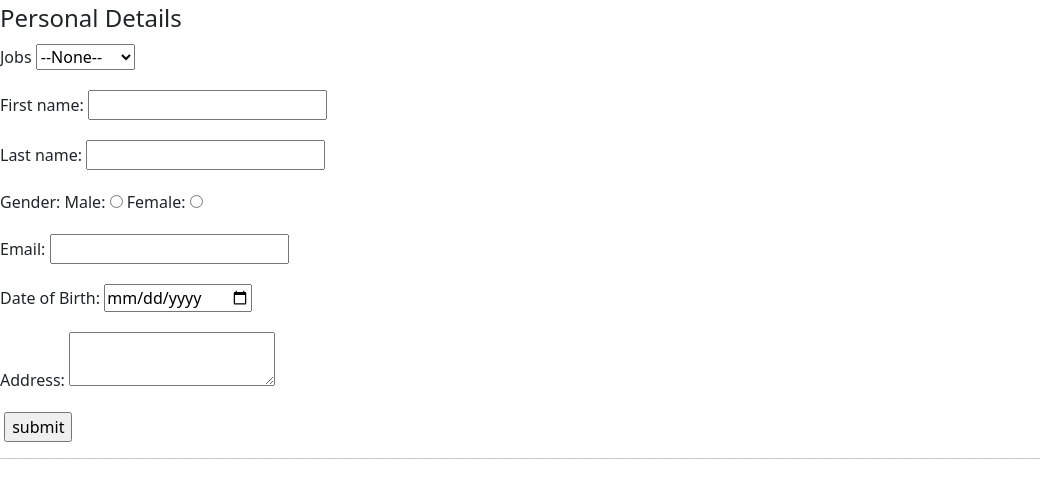
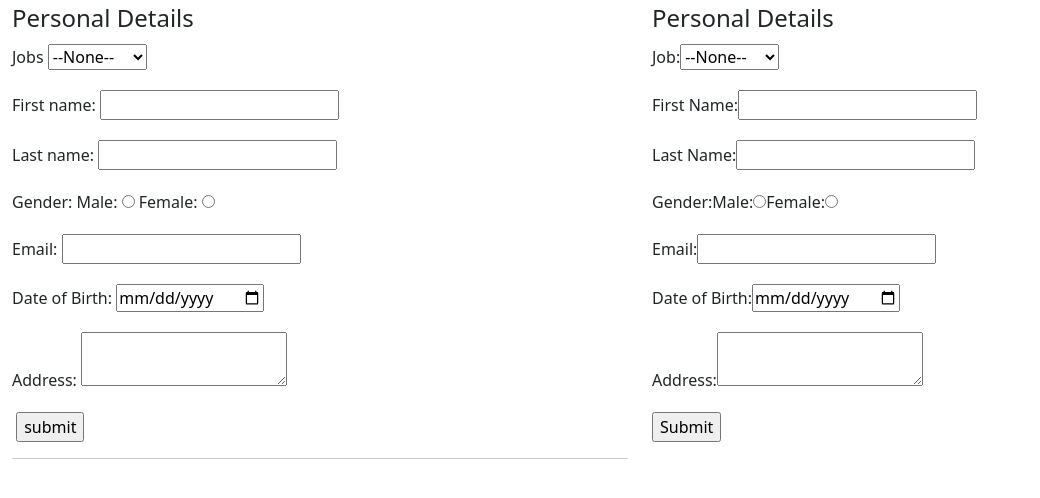
Before and after one commit to XuanTuyet/practice, a plain HTML site: page FORM.html in a window 1280 px wide. Shown: the whole page, without its empty margins (0-1040 px from the left). Drawn offline with nearby package versions, Linux system fonts and the light colour scheme.

Commit message:
form DOM generator
With static data

```diff
--- a/FORM.html
+++ b/FORM.html
@@ -8,6 +8,9 @@
 </head>
 <body>
 
+    <div class="container-fluid">
+        <div class="row">
+            <div class="col-6">
                 <!-- Form Basic -->
                 <fieldset>
                     <legend>Personal Details</legend>
@@ -64,6 +67,13 @@
                 </fieldset>
 
                 <hr>
+            </div>
+            <div class="col-6" id="form-generator">
+
+            </div>
+        </div>
+    </div>
+
 
 
     <!-- Boostrap form -->
@@ -124,5 +134,6 @@
 <!--        </form>-->
 <!--    </fieldset>-->
     <script src="asset/js/form.js" type="text/javascript"></script>
+    <script src="asset/js/form-dom-generator.js" type="text/javascript"></script>
 </body>
 </html>
--- /dev/null
+++ b/asset/js/form-dom-generator.js
@@ -0,0 +1,216 @@
+var form_generator = document.getElementById('form-generator');
+var fieldSet = document.createElement('fieldset');
+var legend = document.createElement('legend');
+var form = document.createElement('form');
+
+const inputs =
+    {
+        "job": [
+            {
+                "key": "label",
+                "for": "job-generator",
+                "value": "Job: "
+            },
+            {
+                "key": "select",
+                "id": "job-generator",
+                "name": "job",
+                "options": [
+                    "",
+                    "IT",
+                    "Developer",
+                    "Barista",
+                    "Call Girl"
+                ]
+            }
+        ],
+        "fName": [
+            {
+                "key": "label",
+                "for": "fName-generator",
+                "value": "First Name: "
+            },
+            {
+                "key": "input",
+                "name": "fName",
+                "type": "text",
+                "id": "fName-generator"
+            }
+        ],
+        "lName": [
+            {
+                "key": "label",
+                "for": "lName-generator",
+                "value": "Last Name: "
+            },
+            {
+                "key": "input",
+                "name": "lName",
+                "type": "text",
+                "id": "lName-generator"
+            }
+        ],
+        "gender": [
+            {
+                "key": "label",
+                "value": "Gender: "
+            },
+            {
+                "key": "label",
+                "for": "male-generator",
+                "value": "Male: "
+            },
+            {
+                "key": "input",
+                "name": "male",
+                "type": "radio",
+                "id": "male-generator"
+            },
+            {
+                "key": "label",
+                "for": "female-generator",
+                "value": "Female: "
+            },
+            {
+                "key": "input",
+                "name": "female",
+                "type": "radio",
+                "id": "female-generator"
+            }
+        ],
+        "email": [
+            {
+                "key": "label",
+                "for": "email-generator",
+                "value": "Email: "
+            },
+            {
+                "key": "input",
+                "name": "email",
+                "type": "email",
+                "id": "email-generator"
+            }
+        ],
+        "dob": [
+            {
+                "key": "label",
+                "for": "dob-generator",
+                "value": "Date of Birth: "
+            },
+            {
+                "key": "input",
+                "name": "dob",
+                "type": "date",
+                "id": "dob-generator"
+            }
+        ],
+        "address": [
+            {
+                "key": "label",
+                "for": "add-generator",
+                "value": "Address: "
+            },
+            {
+                "key": "textarea",
+                "name": "address",
+                "id": "add-generator"
+            }
+        ],
+        "submit": [
+            {
+                "key": "label",
+                "for": "submit-generator"
+            },
+            {
+                "key": "input",
+                "name": "submit",
+                "type": "submit",
+                "id": "submit-generator"
+            }
+        ],
+    }
+
+//Set attribute form
+form.setAttribute('action', '#');
+form.setAttribute('method', 'post');
+form.setAttribute('class', 'personal-form');
+form.setAttribute('name', 'personal_form');
+
+//Set textContext legend element
+legend.textContent = "Personal Details";
+
+//append fieldset into form_generator
+form_generator.append(fieldSet);
+
+//append legend into fieldset
+fieldSet.append(legend);
+
+//append form into fieldset
+fieldSet.append(form);
+
+for (let input in inputs){
+    let newDiv = document.createElement('div');
+    for (let element in inputs[input]){
+        if(inputs[input].hasOwnProperty(element)){
+            for (let object in inputs[input][element]){
+
+                if(object === "key"){
+                    if(inputs[input][element][object] === "label"){
+                        var newEl = document.createElement(inputs[input][element].key);
+                        newDiv.append(newEl);
+                    }
+
+                    if(inputs[input][element][object] === "input"){
+                        let newInput = document.createElement(inputs[input][element].key);
+                        newInput.setAttribute('type', inputs[input][element].type);
+                        newInput.setAttribute('name', inputs[input][element].name);
+                        newInput.setAttribute('id', inputs[input][element].id);
+                        newDiv.append(newInput);
+                    }
+
+                    if(inputs[input][element][object] === "textarea"){
+                        let newTextarea = document.createElement(inputs[input][element].key);
+                        newTextarea.setAttribute('name', inputs[input][element].name);
+                        newTextarea.setAttribute('id', inputs[input][element].id);
+                        newDiv.append(newTextarea);
+                    }
+
+                    if(inputs[input][element][object] === "select"){
+                        var newSelect = document.createElement(inputs[input][element].key);
+                        newSelect.setAttribute('name', inputs[input][element].name);
+                        newSelect.setAttribute('id', inputs[input][element].id);
+
+                        //Generate options tag
+                        inputs[input][element].options.forEach(option => {
+                            var newOption = document.createElement('option');
+                            newOption.setAttribute('value', option);
+
+                            // if(option === ""){
+                            //     newOption.textContent = "--None--";
+                            // } else {
+                            //     newOption.textContent = option;
+                            // }
+
+                            (option === "") ? newOption.textContent = "--None--" : newOption.textContent = option;
+
+                            newSelect.append(newOption);
+                        });
+
+                        newDiv.append(newSelect);
+                    }
+                }
+
+                if(object === "for"){
+                    newEl.setAttribute('for', inputs[input][element][object]);
+                }
+
+                if(object === "value"){
+                    newEl.textContent = inputs[input][element][object];
+                }
+
+
+            }
+        }
+    }
+    form.append(newDiv);
+}
```
Lines whose indentation alone changed are shown as unchanged.
